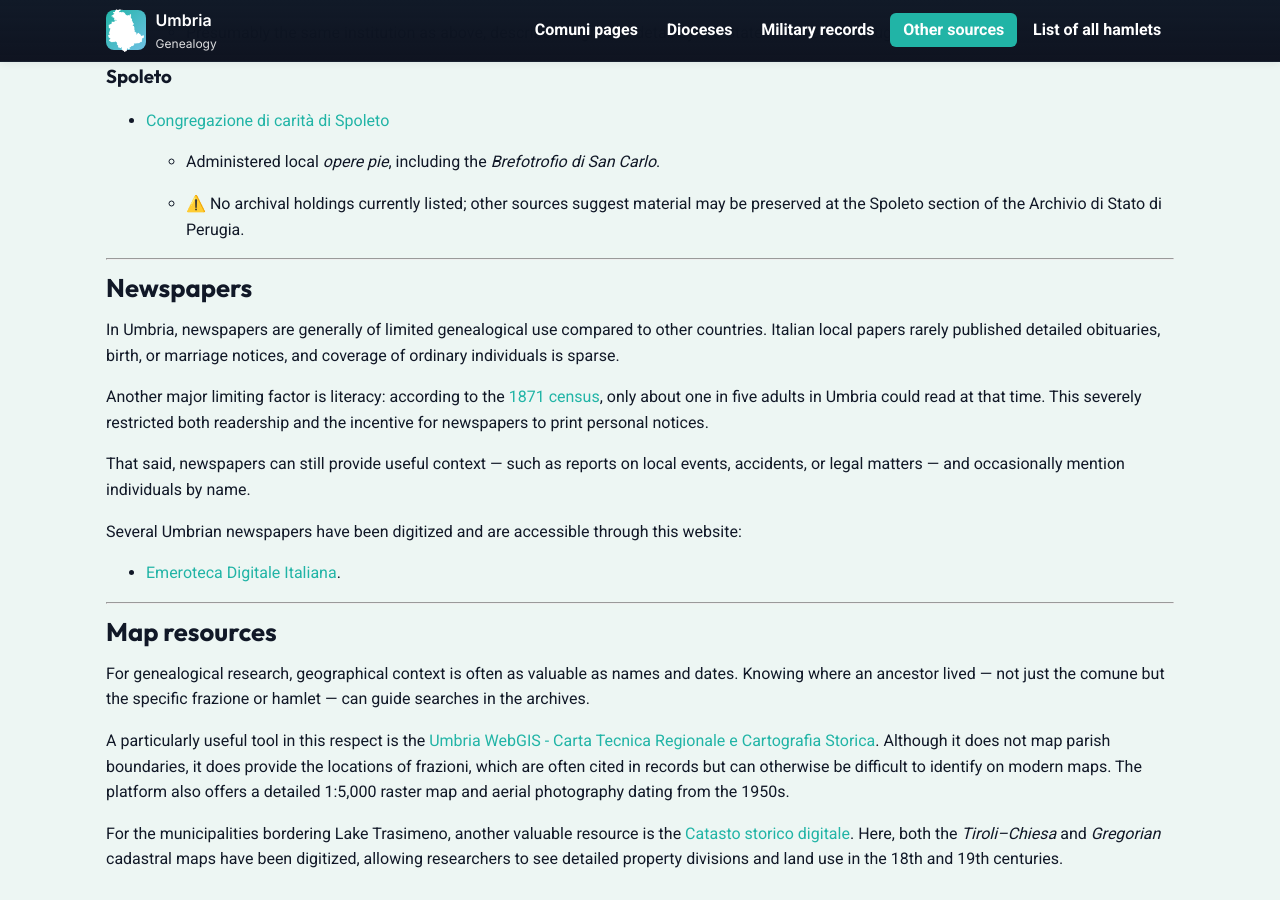
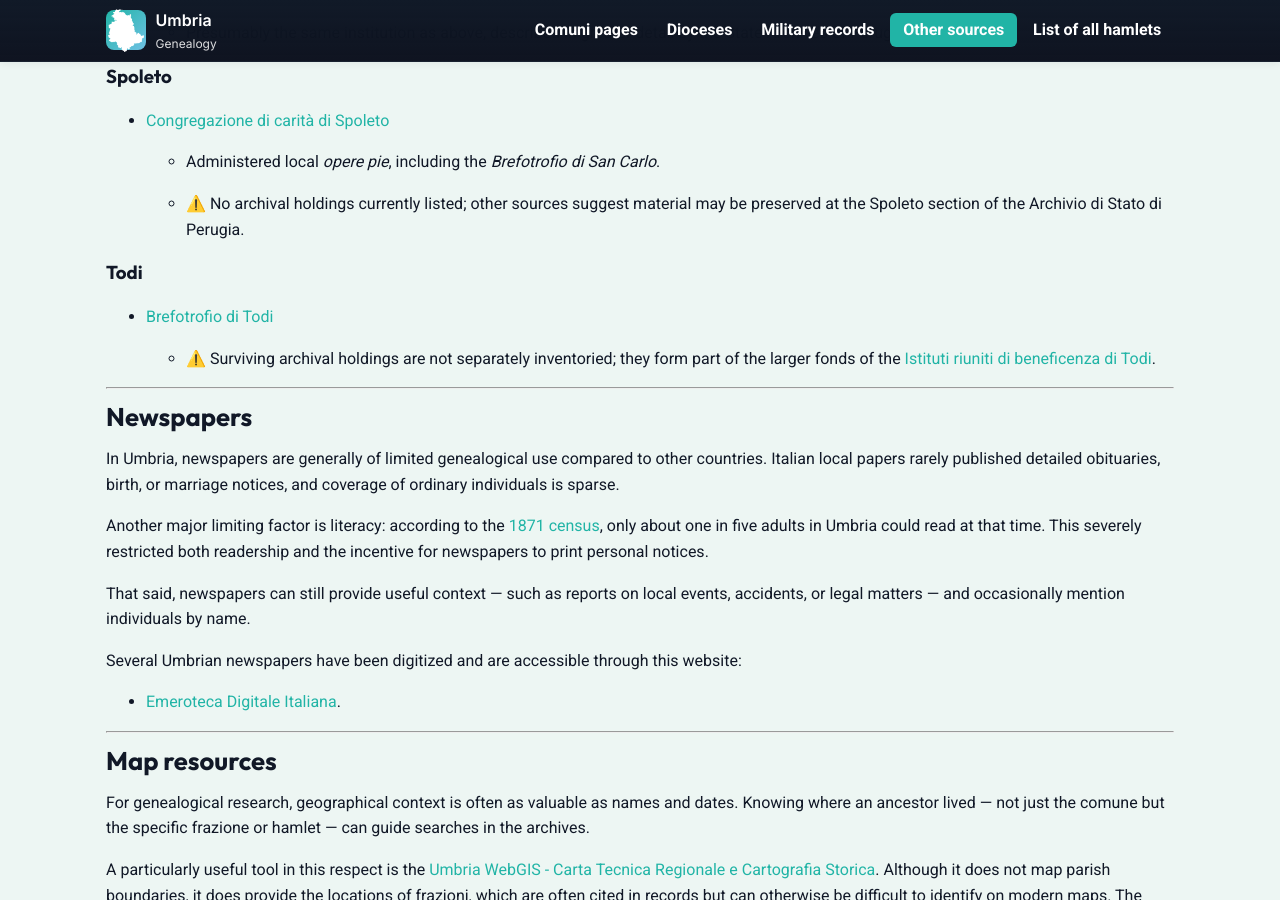
Before and after one commit to genealogy-umbria/genealogy-umbria.github.io, a Jekyll site: the page built from misc_sources/misc_sources.md, in a window 1280 px wide and 900 px high, scrolled down 1967 px. Built offline with Jekyll 4.4.1, drawn with Linux system fonts in a browser that asks for light colours; our own code applies the rules of GitHub Pages for plain Markdown files.

```diff
--- a/misc_sources/misc_sources.md
+++ b/misc_sources/misc_sources.md
@@ -96,6 +96,12 @@ For now, this is little more than a list of *brefotrofi* attested to have existe
   * Administered local *opere pie*, including the *Brefotrofio di San Carlo*.
   * ⚠️ No archival holdings currently listed; other sources suggest material may be preserved at the Spoleto section of the Archivio di Stato di Perugia.
 
+### Todi
+
+* [Brefotrofio di Todi](https://siusa-archivi.cultura.gov.it/cgi-bin/siusa/pagina.pl?TipoPag=prodente&Chiave=47743)
+
+  * ⚠️ Surviving archival holdings are not separately inventoried; they form part of the larger fonds of the [Istituti riuniti di beneficenza di Todi](https://siusa-archivi.cultura.gov.it/cgi-bin/siusa/pagina.pl?TipoPag=comparc&Chiave=313810).
+
 ---
 
 ## Newspapers
```
Also changed, not shown: index.md (+1 -1 lines), muni_pages/bastia_umbra.md (+5 -1 lines), muni_pages/fossato_di_vico.md (+12 -2 lines), muni_pages/gubbio.md (+1 -1 lines), muni_pages/montecastrilli.md (+2 -2 lines).
